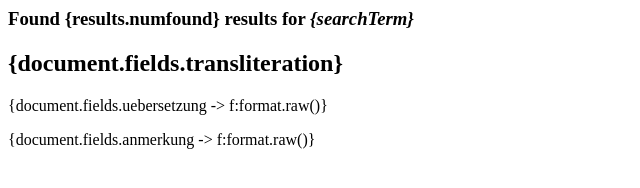
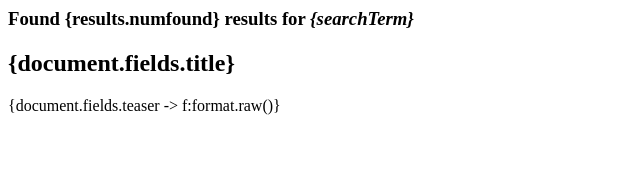
Before and after one commit to subugoe/typo3-find, a plain HTML site: page Resources/Private/Templates/Search/Index.html in a window 1280 px wide. Shown: the whole page, without its empty margins (0-640 px from the left). Drawn offline with Linux system fonts and the light colour scheme.

Commit message:
Made template variables more general in default template

```diff
--- a/Resources/Private/Templates/Search/Index.html
+++ b/Resources/Private/Templates/Search/Index.html
@@ -5,9 +5,8 @@
 
 <f:for each="{results.documents}" as="document">
 <article>
-	<h1 style="font-family: 'Transliteration Font Italic'">{document.fields.transliteration}</h1>
-	<p>{document.fields.uebersetzung -> f:format.raw()}</p>
-	<p>{document.fields.anmerkung -> f:format.raw()}</p>
+	<h1>{document.fields.title}</h1>
+	<p>{document.fields.teaser -> f:format.raw()}</p>
 </article>
 </f:for>
 
```
